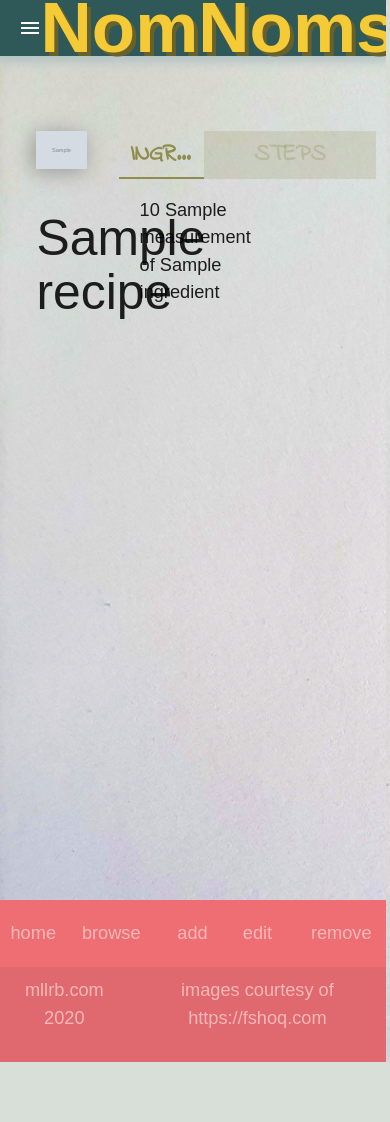
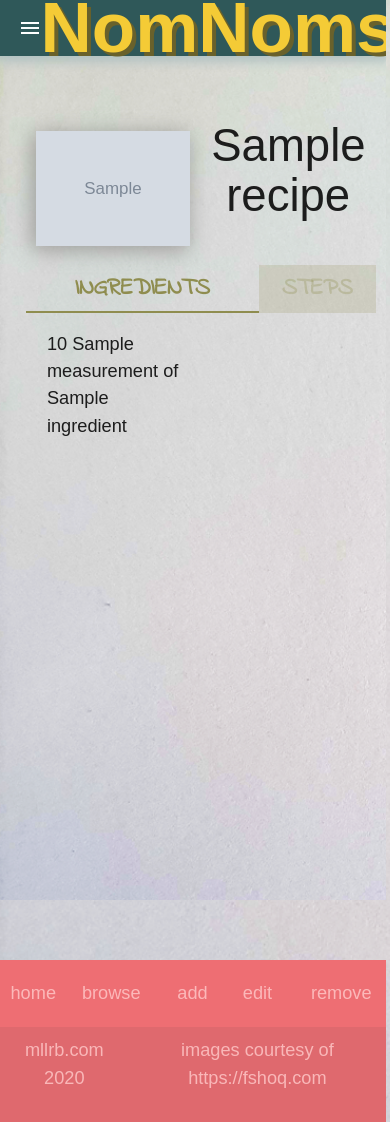
Before and after one commit to MllrB/nomnoms, a Flask app: template templates/recipe.html in a window 390 px wide. Before the commit the page ends 1062 px from the top, so only its background shows below. Run offline with Flask 2, Linux system fonts and the light colour scheme; the template is opened without the code that fills it: most values are stand-ins (such as "Sample title", 1, 10 or a date in 2020); grey boxes marked "Sample" are stand-in pictures; some libraries are stand-ins or nearby versions; some web fonts are replaced.

Commit message:
recipe.html styled for all devices

```diff
--- a/static/css/style.css
+++ b/static/css/style.css
@@ -572,6 +572,12 @@ nav .label-icon.active .material-icons {
     color: transparent !important;
 }
 
+.tiny-screen {
+    margin-left: auto;
+    left: auto;
+    right: auto;
+}
+
 
 /* -----------------------------------------
 |**************MEDIA QUERIES***************|
@@ -695,12 +701,15 @@ nav .label-icon.active .material-icons {
         vertical-align: top;
         line-height: 37px;
     }
-}
-
-.tiny-screen {
-    margin-left: auto;
-    left: auto;
-    right: auto;
+    .recipe-steps {
+        padding-bottom: 60px;
+    }
+    .page-footer {
+        margin-top: 60px;
+    }
+    .recipe-container {
+        height: 675px;
+    }
 }
 
 @media only screen and (max-width: 453px) {
--- a/templates/recipe.html
+++ b/templates/recipe.html
@@ -2,18 +2,18 @@
 <div class="notebook">
     <div class="page-wrapper">
         <div class="row recipe-container">
-            <div class="col s3">
-                <div class="col s12 right-align">
+            <div class="col s12 m2 l3">
+                <div class="col s6 m12 right-align">
                     <img src="{{recipe.img_url}}" alt="image for {{recipe.title}}" class="recipe-img">
                 </div>
-                <div class="col s12 right-align">
-                    <h2>{{recipe.title}}</h3>
+                <div class="col s6 m12 right-align">
+                    <h3>{{recipe.title}}</h3>
                 </div>
             </div>
-            <div class="col s9 tabs-container">
+            <div class="col s12 m10 l9 tabs-container">
                 <ul id="tabs-swipe-demo" class="tabs">
-                    <li class="tab col s4"><a class="active" href="#ingredients">Ingredients</a></li>
-                    <li class="tab col s8"><a href="#steps">Steps</a></li>
+                    <li class="tab col s8 m4"><a class="active" href="#ingredients">Ingredients</a></li>
+                    <li class="tab col s4 m8"><a href="#steps">Steps</a></li>
                 </ul>
                 <div id="ingredients" class="col s12 ingredients-container">
                     <ul class="recipe-ingredients">
```
